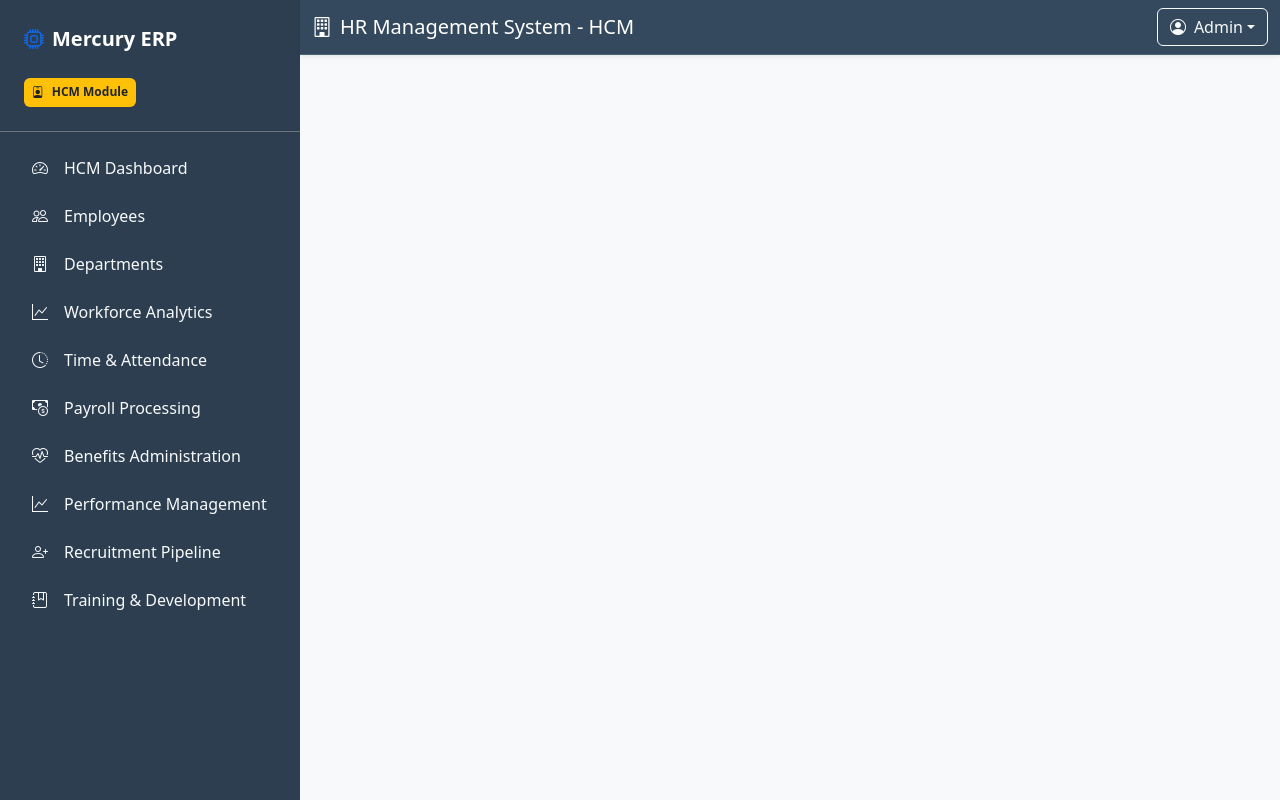
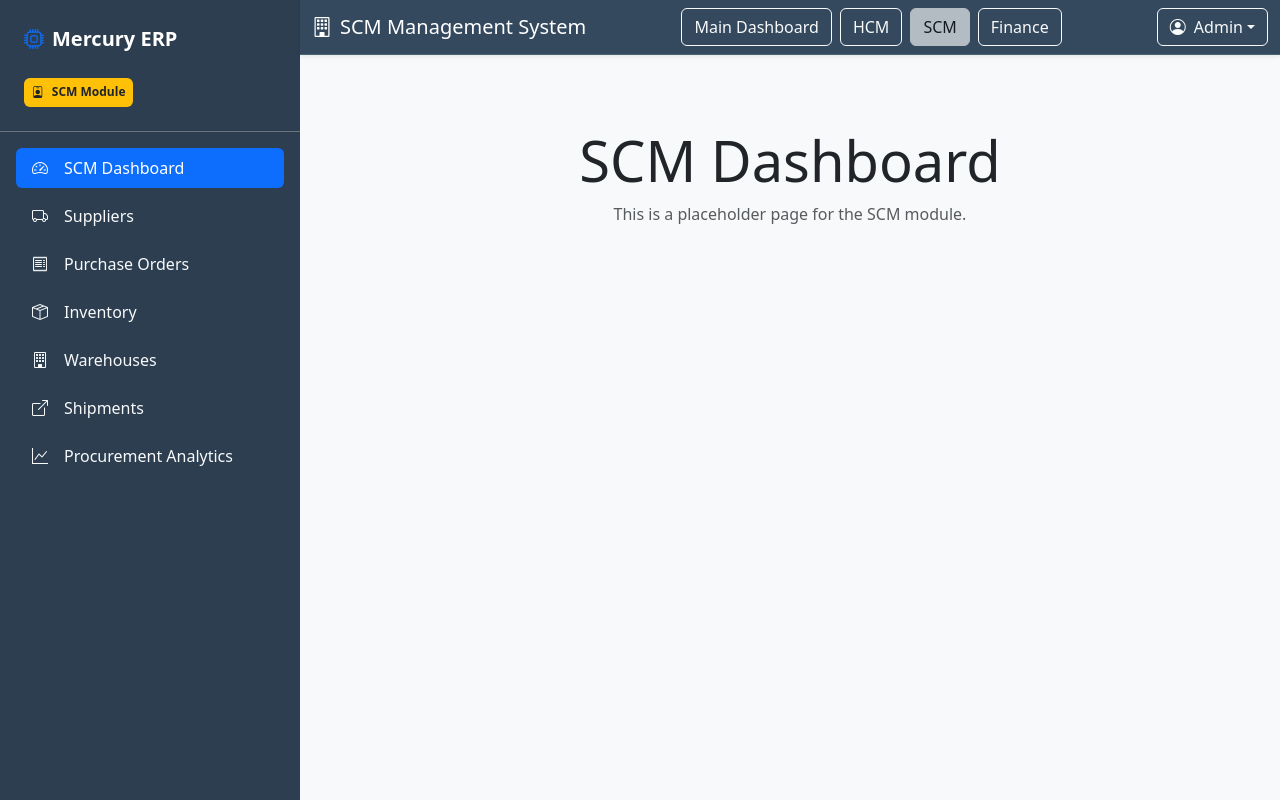
Before and after one commit to omaraldawud/mern-mini-erp, a React (Vite) app in the folder frontend/: page /scm in a window 1280 px wide. Built offline with nearby package versions, Linux system fonts and the light colour scheme; no server answers.

Commit message:
feat: add main dashboard and modular HCM/SCM structure
BREAKING CHANGE: HCM routes moved to /hcm, SCM routes moved to /scm, previous single-dashboard URLs are removed

```diff
--- /dev/null
+++ b/frontend/reactUtils/getModuleFromPath.js
@@ -0,0 +1,10 @@
+import { modules } from "./modules";
+
+export function getModuleFromPath(pathname) {
+  if (pathname === "/") return "main";
+
+  const mod = modules.find(
+    (m) => pathname === m.path || pathname.startsWith(m.path + "/")
+  );
+  return mod?.name.toLowerCase() || "main";
+}
--- /dev/null
+++ b/frontend/reactUtils/modules.js
@@ -0,0 +1,6 @@
+export const modules = [
+  { name: "Main Dashboard", path: "/", icon: "bi-erp" },
+  { name: "HCM", path: "/hcm", icon: "bi-people" },
+  { name: "SCM", path: "/scm", icon: "bi-truck" },
+  { name: "Finance", path: "/finance", icon: "bi-cash-stack" },
+];
--- a/frontend/src/App.jsx
+++ b/frontend/src/App.jsx
@@ -1,6 +1,6 @@
-// App.jsx
 import "../src/assets/css/App.css";
 import React from "react";
+
 import { BrowserRouter as Router, Routes, Route } from "react-router-dom";
 import Navbar from "./components/Layout/Navbar";
 import Sidebar from "./components/Layout/Sidebar";
@@ -9,63 +9,123 @@ import EmployeesPage from "./pages/EmployeesPage";
 import DepartmentsPage from "./pages/DepartmentsPage";
 import WorkforceAnalyticsPage from "./pages/WorkforceAnalyticsPage";
 import TimeAndAttendancePage from "./pages/TimeAndAttendancePage";
-import PayrollProcessingPage from "./pages/PayrollProcessingPage";
+import SCMPlaceholderPage from "./pages/scm/SCMPlaceholderPage";
+// React Utils
+import { getModuleFromPath } from "../reactUtils/getModuleFromPath";
+import { useLocation } from "react-router-dom";
 
 function App() {
   return (
     <Router>
+      <AppContent />
+    </Router>
+  );
+}
+
+// const location = useLocation();
+// const activeModule = getModuleFromPath(location.pathname);
+// console.log(location.pathname, activeModule); // debug
+// separate component to use hooks inside Router
+const AppContent = () => {
+  const location = useLocation();
+  const activeModule = getModuleFromPath(location.pathname);
+
+  return (
     <div className="d-flex">
       {/* Sidebar */}
-        <Sidebar />
+      <Sidebar module={activeModule} />
 
       {/* Main Content */}
       <div className="flex-grow-1 d-flex flex-column">
         {/* Navbar */}
-          <Navbar />
+        <Navbar currentModule={activeModule} />
 
         {/* Page Content */}
         <main className="flex-grow-1 p-4 bg-light">
+          {/* prettier-ignore-start */}
           <Routes>
+            {/* Main Dashboard */}
             <Route path="/" element={<DashboardPage />} />
-              <Route path="/employees" element={<EmployeesPage />} />
-              <Route path="/departments" element={<DepartmentsPage />} />
+
+            {/* HCM Routes */}
+            <Route path="/hcm" element={<DashboardPage />} />
+            <Route path="/hcm/employees" element={<EmployeesPage />} />
+            <Route path="/hcm/departments" element={<DepartmentsPage />} />
             <Route
-                path="/workforce-analytics"
+              path="/hcm/workforce-analytics"
               element={<WorkforceAnalyticsPage />}
             />
             <Route
-                path="/time-and-attendance"
+              path="/hcm/time-and-attendance"
+              element={<TimeAndAttendancePage />}
+            />
+            <Route
+              path="/hcm/payroll-processing"
+              element={<TimeAndAttendancePage />}
+            />
+            <Route
+              path="/hcm/benefits-administration"
+              element={<TimeAndAttendancePage />}
+            />
+            <Route
+              path="/hcm/performance-management"
+              element={<TimeAndAttendancePage />}
+            />
+            <Route
+              path="/hcm/recruitment-pipeline"
+              element={<TimeAndAttendancePage />}
+            />
+            <Route
+              path="/hcm/training-and-development"
               element={<TimeAndAttendancePage />}
             />
 
+            {/* SCM Routes */}
             <Route
-                path="/payroll-processing"
-                element={<TimeAndAttendancePage />}
+              path="/scm"
+              element={<SCMPlaceholderPage name="SCM Dashboard" />}
             />
             <Route
-                path="/benefits-administration"
-                element={<TimeAndAttendancePage />}
+              path="/scm/suppliers"
+              element={<SCMPlaceholderPage name="Suppliers" />}
             />
             <Route
-                path="/performance-management"
-                element={<TimeAndAttendancePage />}
+              path="/scm/purchase-orders"
+              element={<SCMPlaceholderPage name="Purchase Orders" />}
+            />
+            <Route
+              path="/scm/inventory"
+              element={<SCMPlaceholderPage name="Inventory" />}
+            />
+            <Route
+              path="/scm/warehouses"
+              element={<SCMPlaceholderPage name="Warehouses" />}
+            />
+            <Route
+              path="/scm/shipments"
+              element={<SCMPlaceholderPage name="Shipments" />}
+            />
+            <Route
+              path="/scm/procurement-analytics"
+              element={<SCMPlaceholderPage name="Procurement Analytics" />}
             />
 
+            {/* Finance Routes */}
+            <Route path="/finance" element={<DashboardPage />} />
             <Route
-                path="/recruitment-pipeline"
-                element={<TimeAndAttendancePage />}
+              path="/finance/invoices"
+              element={<SCMPlaceholderPage name="Invoices" />}
             />
-
             <Route
-                path="/training-and-development"
-                element={<TimeAndAttendancePage />}
+              path="/finance/payments"
+              element={<SCMPlaceholderPage name="Payments" />}
             />
           </Routes>
+          {/* prettier-ignore-end */}
         </main>
       </div>
     </div>
-    </Router>
   );
-}
+};
 
 export default App;
--- a/frontend/src/components/Layout/DashboardNavigation.jsx
+++ /dev/null
@@ -1,42 +0,0 @@
-export const dashboardNavigation = [
-  { name: "HCM Dashboard", href: "/", icon: "bi-speedometer2" },
-  { name: "Employees", href: "/employees", icon: "bi-people" },
-  { name: "Departments", href: "/departments", icon: "bi-building" },
-  {
-    name: "Workforce Analytics",
-    href: "/workforce-analytics",
-    icon: "bi-graph-up",
-  },
-
-  // TODO this list of not done features
-  {
-    name: "Time & Attendance",
-    href: "/time-and-attendance",
-    icon: "bi-clock-history",
-  },
-  {
-    name: "Payroll Processing",
-    href: "/payroll-processing",
-    icon: "bi-cash-coin",
-  },
-  {
-    name: "Benefits Administration",
-    href: "/benefits-administration",
-    icon: "bi-heart-pulse",
-  },
-  {
-    name: "Performance Management",
-    href: "/performance-management",
-    icon: "bi-graph-up",
-  },
-  {
-    name: "Recruitment Pipeline",
-    href: "/recruitment-pipeline",
-    icon: "bi-person-plus",
-  },
-  {
-    name: "Training & Development",
-    href: "/training-and-development",
-    icon: "bi-journal-bookmark",
-  },
-];
--- a/frontend/src/components/Layout/Navbar.jsx
+++ b/frontend/src/components/Layout/Navbar.jsx
@@ -1,15 +1,36 @@
 import React from "react";
-import { Dropdown, NavDropdown } from "react-bootstrap";
+import { Button, Dropdown } from "react-bootstrap";
+import { Link, useLocation } from "react-router-dom";
+import { modules } from "../../../reactUtils/modules";
 
-//
-const Navbar = () => {
+const Navbar = ({ currentModule }) => {
+  const location = useLocation();
+  const currentPath = location.pathname;
+
   return (
     <nav className="navbar navbar-dark erp-navbar shadow-sm">
       <div className="container-fluid">
         <span className="navbar-brand mb-0 h1">
           <i className="bi bi-building me-2"></i>
-          HR Management System - HCM
+          {currentModule.toUpperCase()} Management System
         </span>
+
+        <div className="me-3 d-flex gap-2">
+          {modules.map((mod) => (
+            <Link key={mod.name} to={mod.path}>
+              <Button
+                variant={
+                  currentModule === mod.name.toLowerCase()
+                    ? "light"
+                    : "outline-light"
+                }
+                disabled={currentModule === mod.name.toLowerCase()}
+              >
+                {mod.name}
+              </Button>
+            </Link>
+          ))}
+        </div>
 
         <div className="d-flex align-items-center">
           <Dropdown>
--- a/frontend/src/components/Layout/Sidebar.jsx
+++ b/frontend/src/components/Layout/Sidebar.jsx
@@ -1,9 +1,19 @@
 import React from "react";
 import { Link, useLocation } from "react-router-dom";
-import { dashboardNavigation } from "./DashboardNavigation";
+import { mainDashboardNav } from "./mainDashboardNav";
+import { hcmDashboardNav } from "./hcmDashboardNav";
+import { scmDashboardNav } from "./scmDashboardNav";
 
-const Sidebar = () => {
+const moduleNavs = {
+  main: mainDashboardNav,
+  hcm: hcmDashboardNav,
+  scm: scmDashboardNav,
+  // finance: financeDashboardNav, // future
+};
+
+const Sidebar = ({ module }) => {
   const location = useLocation();
+  const navToUse = moduleNavs[module] || [];
 
   return (
     <div className="erp-sidebar text-white" style={{ width: "300px" }}>
@@ -15,13 +25,17 @@ const Sidebar = () => {
         <div className="d-flex align-items-center">
           <span className="badge bg-warning text-dark d-flex align-items-center py-2">
             <i className="bi-person-badge me-2"></i>
-            HCM Module
+            {module ? module.toUpperCase() : "MAIN"} Module
           </span>
         </div>
       </div>
+
       <nav className="p-3">
         <ul className="nav nav-pills flex-column">
-          {dashboardNavigation.map((item) => (
+          {navToUse.length === 0 && (
+            <li className="nav-item mb-2 text-light">No menu available</li>
+          )}
+          {navToUse.map((item) => (
             <li key={item.name} className="nav-item mb-2">
               <Link
                 to={item.href}
--- /dev/null
+++ b/frontend/src/components/Layout/hcmDashboardNav.jsx
@@ -0,0 +1,13 @@
+// prettier-ignore
+export const hcmDashboardNav = [
+  { name: "HCM Dashboard", href: "/hcm", icon: "bi-speedometer2" },
+  { name: "Employees", href: "/hcm/employees", icon: "bi-people" },
+  { name: "Departments", href: "/hcm/departments", icon: "bi-building" },
+  { name: "Workforce Analytics", href: "/hcm/workforce-analytics", icon: "bi-graph-up" },
+  { name: "Time & Attendance", href: "/hcm/time-and-attendance", icon: "bi-clock-history" },
+  { name: "Payroll Processing", href: "/hcm/payroll-processing", icon: "bi-cash-coin" },
+  { name: "Benefits Administration", href: "/hcm/benefits-administration", icon: "bi-heart-pulse" },
+  { name: "Performance Management", href: "/hcm/performance-management", icon: "bi-graph-up" },
+  { name: "Recruitment Pipeline", href: "/hcm/recruitment-pipeline", icon: "bi-person-plus" },
+  { name: "Training & Development", href: "/hcm/training-and-development", icon: "bi-journal-bookmark" },
+];
--- /dev/null
+++ b/frontend/src/components/Layout/mainDashboardNav.js
@@ -0,0 +1,37 @@
+export const mainDashboardNav = [
+  {
+    name: "Main Dashboard",
+    href: "/",
+    icon: "bi-speedometer2", // overview
+  },
+  {
+    name: "HCM Module",
+    href: "/hcm",
+    icon: "bi-people", // human resources
+  },
+  {
+    name: "SCM Module",
+    href: "/scm",
+    icon: "bi-truck", // supply chain
+  },
+  {
+    name: "Finance Module",
+    href: "/finance",
+    icon: "bi-cash-stack", // accounting / finance
+  },
+  {
+    name: "Projects",
+    href: "/projects",
+    icon: "bi-kanban", // project management
+  },
+  {
+    name: "Reports & Analytics",
+    href: "/analytics",
+    icon: "bi-graph-up", // cross-module KPIs
+  },
+  {
+    name: "Settings",
+    href: "/settings",
+    icon: "bi-gear", // system config
+  },
+];
--- /dev/null
+++ b/frontend/src/components/Layout/scmDashboardNav.jsx
@@ -0,0 +1,10 @@
+// prettier-ignore
+export const scmDashboardNav = [
+  { name: "SCM Dashboard", href: "/scm", icon: "bi-speedometer2" },
+  { name: "Suppliers", href: "/scm/suppliers", icon: "bi-truck" },
+  { name: "Purchase Orders", href: "/scm/purchase-orders", icon: "bi-receipt" },
+  { name: "Inventory", href: "/scm/inventory", icon: "bi-box-seam" },
+  { name: "Warehouses", href: "/scm/warehouses", icon: "bi-building" },
+  { name: "Shipments", href: "/scm/shipments", icon: "bi-box-arrow-up-right" },
+  { name: "Procurement Analytics", href: "/scm/procurement-analytics", icon: "bi-graph-up" },
+];
--- a/frontend/src/pages/TimeAndAttendancePage.jsx
+++ b/frontend/src/pages/TimeAndAttendancePage.jsx
@@ -1,8 +1,5 @@
 import React from "react";
 import { useLocation } from "react-router-dom";
-
-const TimeAndAttendancePage = () => {
-  const location = useLocation();
 
 // Map routes to page content
 const pageContent = {
@@ -45,9 +42,13 @@ const TimeAndAttendancePage = () => {
   },
 };
 
-  // Get content for current path or fallback to time-and-attendance
-  const content =
-    pageContent[location.pathname] || pageContent["/time-and-attendance"];
+function getPageContent(pathName) {
+  return pageContent[pathName] || pageContent["/time-and-attendance"];
+}
+
+const TimeAndAttendancePage = () => {
+  const location = useLocation();
+  const content = getPageContent(location.pathname);
 
   return (
     <div className="text-center py-5">
--- /dev/null
+++ b/frontend/src/pages/scm/SCMPlaceholderPage.jsx
@@ -0,0 +1,15 @@
+// src/pages/SCMPlaceholderPage.jsx
+import React from "react";
+
+const SCMPlaceholderPage = ({ name }) => {
+  return (
+    <div className="text-center py-5">
+      <h1 className="display-4">{name}</h1>
+      <p className="text-muted">
+        This is a placeholder page for the SCM module.
+      </p>
+    </div>
+  );
+};
+
+export default SCMPlaceholderPage;
```
Also changed, not shown: 1 other file (tests, documents, lock files or other folders). Lines whose indentation alone changed are shown as unchanged.
